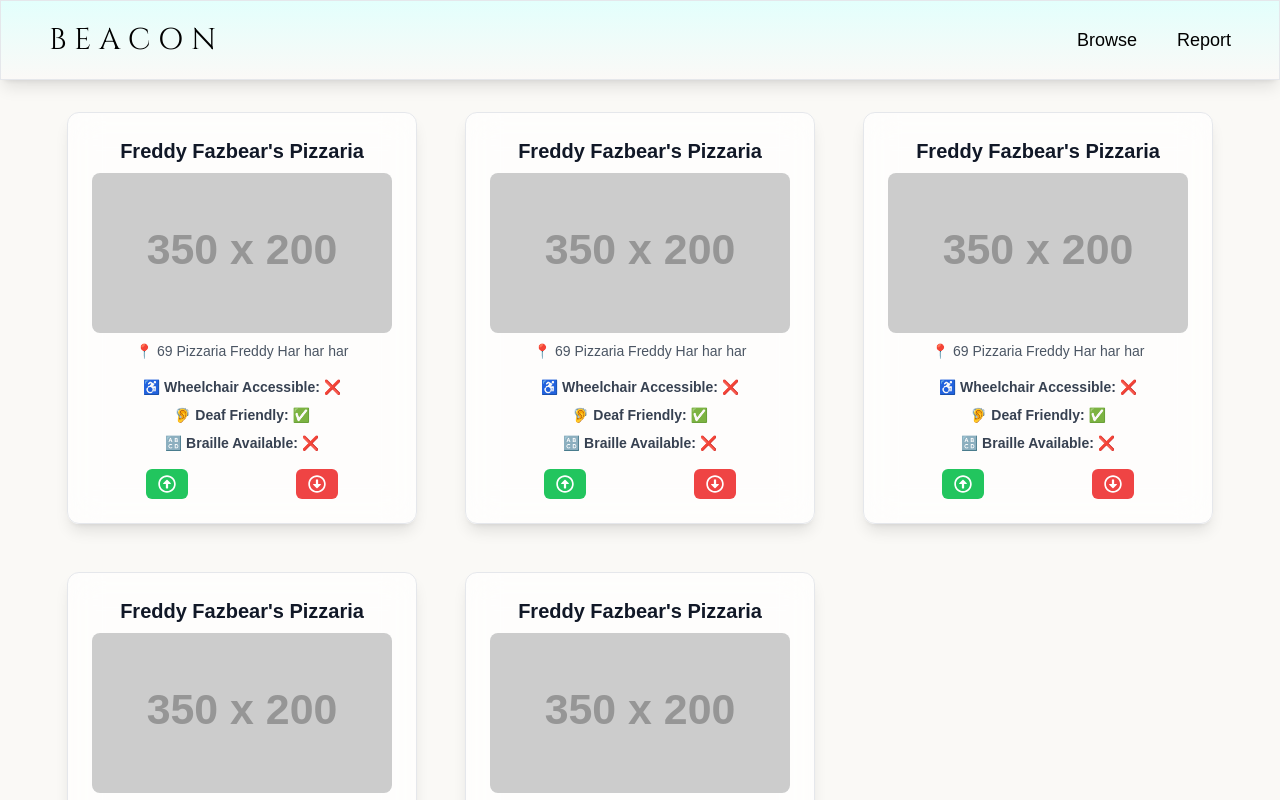
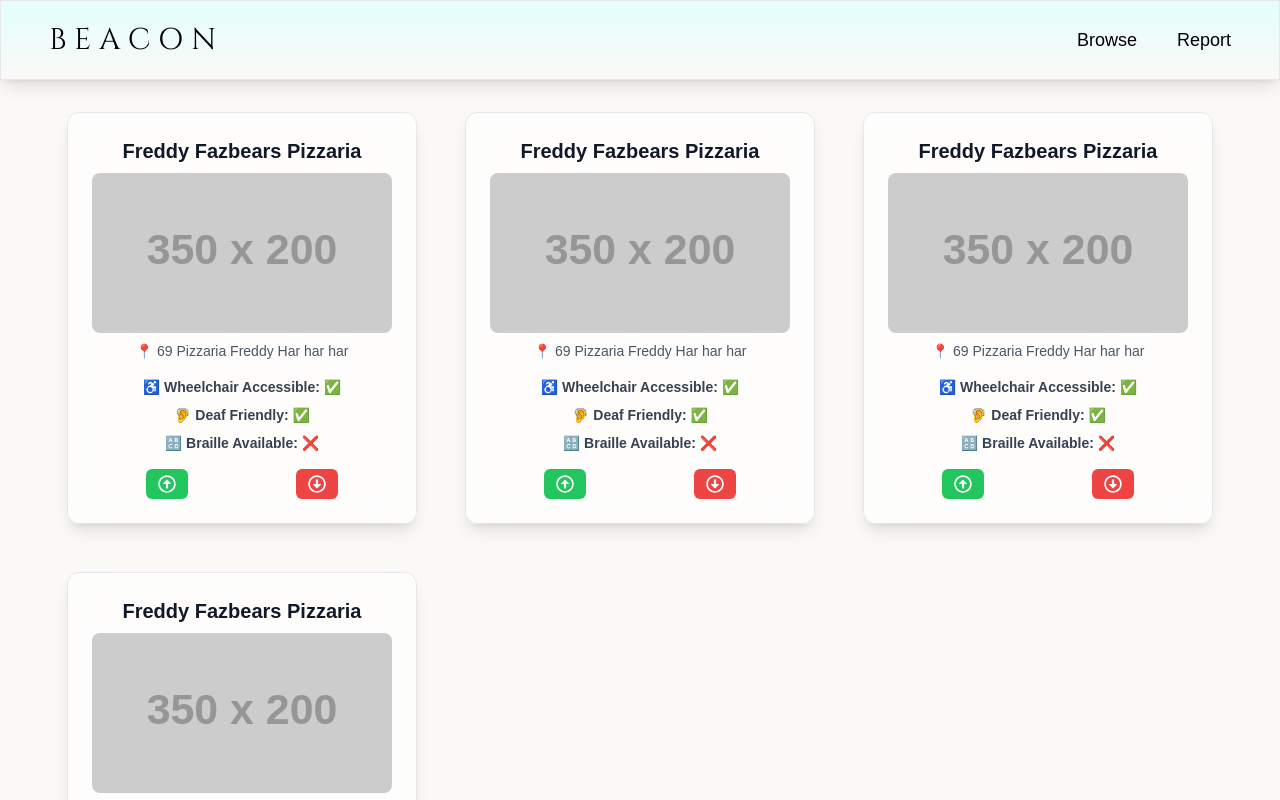
Before and after one commit to TheSigmaSociety/Beacon, a Next.js app: page /browse in a window 1280 px wide. Shown: the top 800 px of the page. Built offline with nearby package versions, Linux system fonts and the light colour scheme; a web font is replaced by a local one.

Commit message:
changed card & page to be more sigma

```diff
--- a/src/app/browse/card.tsx
+++ b/src/app/browse/card.tsx
@@ -4,36 +4,13 @@ import Image from "next/image";
 
 
 
-export default function Card(beaconVal: string) {
-    var title = "Freddy Fazbear's Pizzaria"
-    var wheelchair = "❌"
-    var deaf = "✅"
-    var blind = "❌"
-    var location = "69 Pizzaria Freddy Har har har"
-
-    const fetchData = async () => {
-        try {
-            const response = await fetch(URL + "/becons", {
-              method: 'GET'
-            });
-
-          if (!response.ok) {
-            throw new Error('Network response was not ok');
-          }
-          const data = await response.json();
-          data.forEach((beacon: any) => {
-            if(beacon.id == beaconVal){
-                console.log(beacon)
-                wheelchair = beacon.wheelchairAccessible
-                deaf = beacon.deafFriendly
-                blind = beacon.visionAccessible
-            }
-          })
-          console.log(data);
-        } catch (error) {
-          console.error('Error fetching data:', error);
-        }
-      };
+export default function Card(beaconVal: any) { // changed to use json instead of string
+  const actualValue = beaconVal.beaconVal; //what is this bro
+    var title = actualValue.title
+    var wheelchair = actualValue.wheelchairAccessible == true ? "✅" : "❌"
+    var deaf = actualValue.deafFriendly == true ? "✅" : "❌"
+    var blind = actualValue.visionAccessible == true ? "✅" : "❌"
+    var location = actualValue.location
       return (
         <div className="bg-white/70 backdrop-blur-lg shadow-lg border border-gray-200 rounded-xl p-6 text-black transition-transform duration-300 hover:-translate-y-2 w-[350px]">
             <h1 className="text-xl font-semibold text-gray-900 mb-2 text-center">{title}</h1>
--- a/src/app/browse/page.tsx
+++ b/src/app/browse/page.tsx
@@ -1,17 +1,46 @@
 "use client";
 import Card from './card';
 import Header from '../header';
+import { useEffect, useState } from 'react';
+const URL = "http://localhost:6900/beacons" // TODO: Change to the actual URL
+export default function Browse() {
+  const [beacons, setBeacons] = useState<any[]>([]);
 
-export default function Browse() {
+  const fetchBeacons = async () => {
+    console.log("Fetching beacons");
+    try {
+      const response = await fetch(URL, {
+        method: 'GET'
+      });
+
+      if (!response.ok) {
+        throw new Error('Network response was not ok');
+      }
+      const data = await response.json();
+      setBeacons(data);
+      data.forEach((beacon: JSON) => {
+        console.log(beacon);
+      });
+      console.log(data);
+    } catch (error) {
+      console.error('Error fetching beacons:', error);
+    }
+  };
+
+  useEffect(() => {
+    fetchBeacons();
+  }, []);
   return (
     <div className="w-screen min-h-screen flex flex-col bg-[#FAF9F6] justify-center items-center">
         <Header />
         <div className="grid grid-cols-1 sm:grid-cols-2 md:grid-cols-2 lg:grid-cols-3 gap-12 mb-8 mx-12 mt-8">
-            <Card />
-            <Card />
-            <Card />
-            <Card />
-            <Card />
+            {beacons.map((beacon) => (
+                <Card beaconVal = {beacon} />
+            ))}
+            <Card beaconVal = {{title: 'Freddy Fazbears Pizzaria', location: '69 Pizzaria Freddy Har har har', wheelchairAccessible: true, deafFriendly: true, visionAccessible: false}}/>
+            <Card beaconVal = {{title: 'Freddy Fazbears Pizzaria', location: '69 Pizzaria Freddy Har har har', wheelchairAccessible: true, deafFriendly: true, visionAccessible: false}}/>
+            <Card beaconVal = {{title: 'Freddy Fazbears Pizzaria', location: '69 Pizzaria Freddy Har har har', wheelchairAccessible: true, deafFriendly: true, visionAccessible: false}}/>
+            <Card beaconVal = {{title: 'Freddy Fazbears Pizzaria', location: '69 Pizzaria Freddy Har har har', wheelchairAccessible: true, deafFriendly: true, visionAccessible: false}}/>
         </div>
     </div>
   );
```
Also changed, not shown: 2 other files (tests, documents, lock files or other folders).
